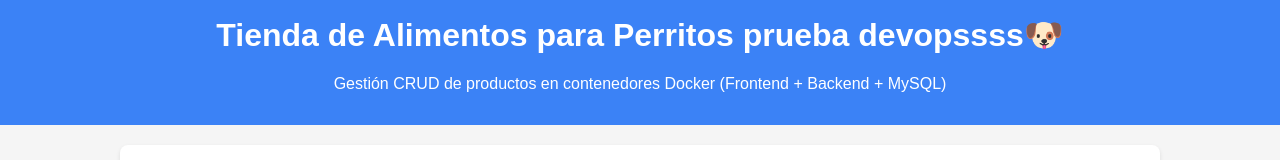
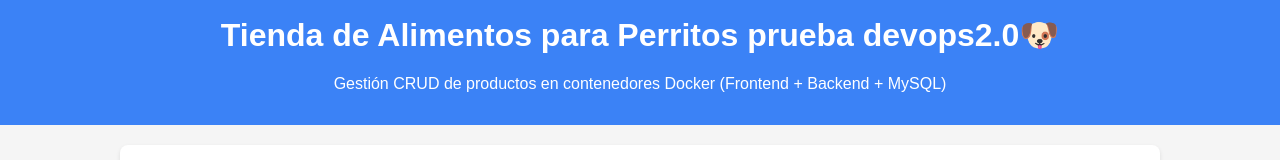
Before and after one commit to victorlinares100/Prueba3Devops, a plain HTML site: page frontend/index.html in a window 1280 px wide. Shown: the top 160 px of the page. Drawn offline with Linux system fonts and the light colour scheme; no server answers.

Commit message:
prueba devops

```diff
--- a/frontend/index.html
+++ b/frontend/index.html
@@ -94,7 +94,7 @@
 </head>
 <body>
   <header>
-    <h1>Tienda de Alimentos para Perritos prueba devopssss&#128054;</h1>
+    <h1>Tienda de Alimentos para Perritos prueba devops2.0&#128054;</h1>
     <p>Gestión CRUD de productos en contenedores Docker (Frontend + Backend + MySQL)</p>
   </header>
   <main>
```
